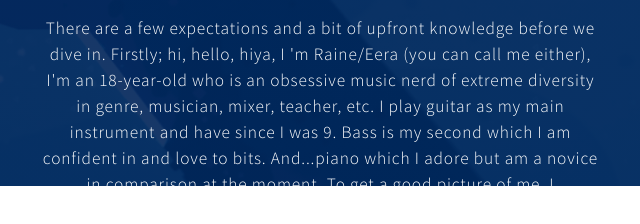
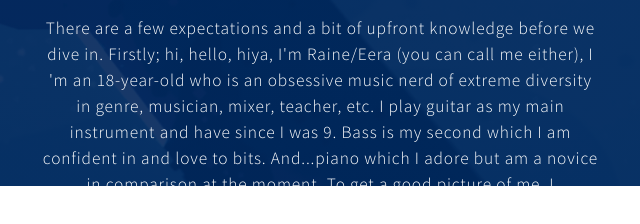
Before and after one commit to raineeera/music-theory-with-raine, a plain HTML site: page index.html in a window 1280 px wide. Both pictures are taken after a click on the link "Start". Shown: the part 614-838 px from the top of the page, 320-960 px from the left. Drawn offline with nearby package versions, Linux system fonts and the light colour scheme.

Commit message:
Add files via upload

```diff
--- a/index.html
+++ b/index.html
@@ -1651,7 +1651,7 @@
                             </span>
                             <br/>
                             <br/>
-                            <span>There are a few expectations and a bit of upfront knowledge before we dive in. Firstly; hi, hello, hiya, I &#39;m Raine/Eera (you can call me either), I'm an 18-year-old who is an obsessive music nerd of extreme diversity in genre, musician, mixer, teacher, etc. I play guitar as my main instrument and have since I was 9. Bass is my second which I am confident in and love to bits. And...piano which I adore but am a novice in comparison at the moment. To get a good picture of me, I recommend you listen to my music, it is on Spotify and Bandcamp.</span>
+                            <span>There are a few expectations and a bit of upfront knowledge before we dive in. Firstly; hi, hello, hiya, I&#39;m Raine/Eera (you can call me either), I &#39;m an 18-year-old who is an obsessive music nerd of extreme diversity in genre, musician, mixer, teacher, etc. I play guitar as my main instrument and have since I was 9. Bass is my second which I am confident in and love to bits. And...piano which I adore but am a novice in comparison at the moment. To get a good picture of me, I recommend you listen to my music, it is on Spotify and Bandcamp.</span>
                         </p>
                         <ul id="icons01" class="icons">
                             <li>
```
